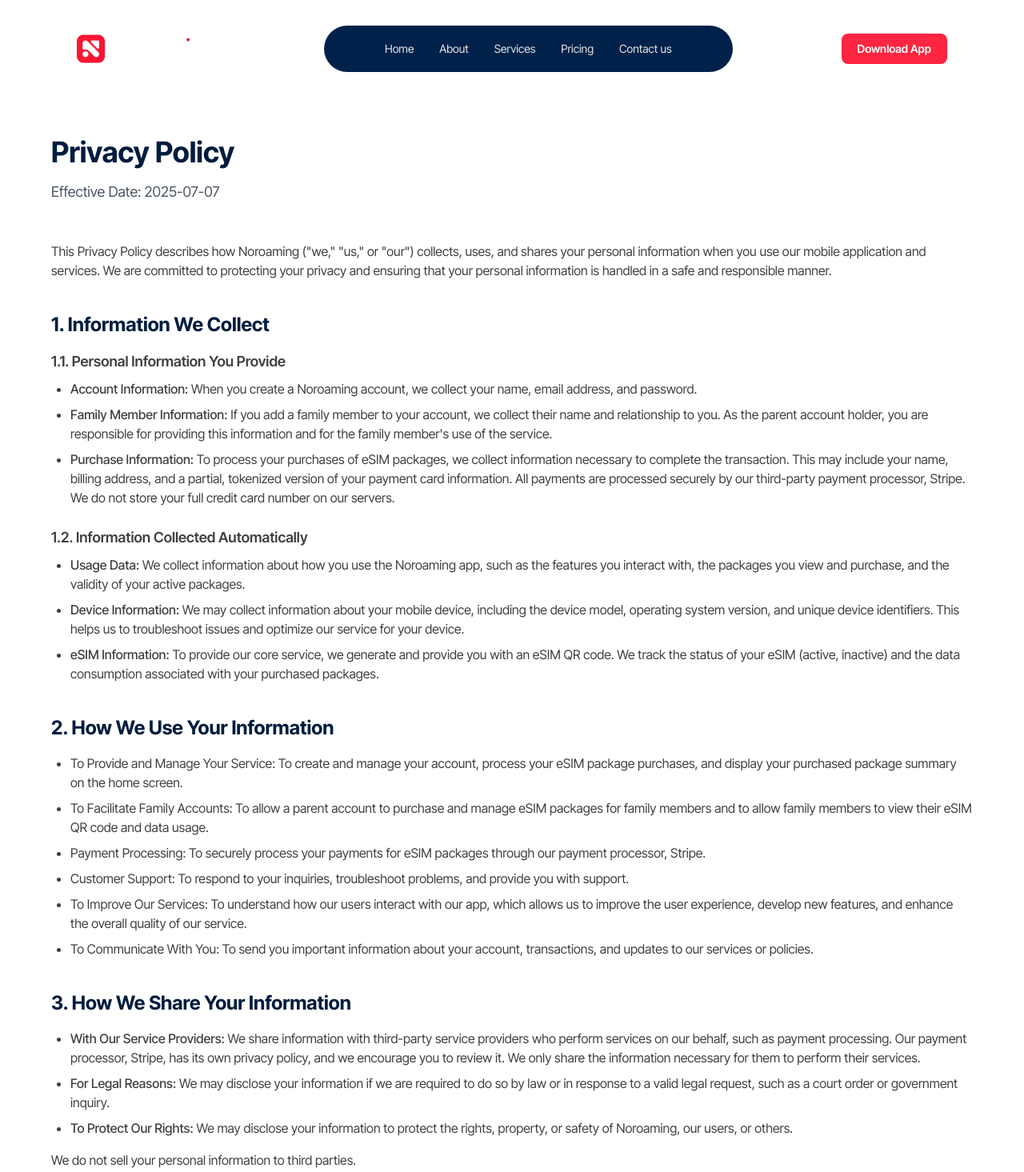
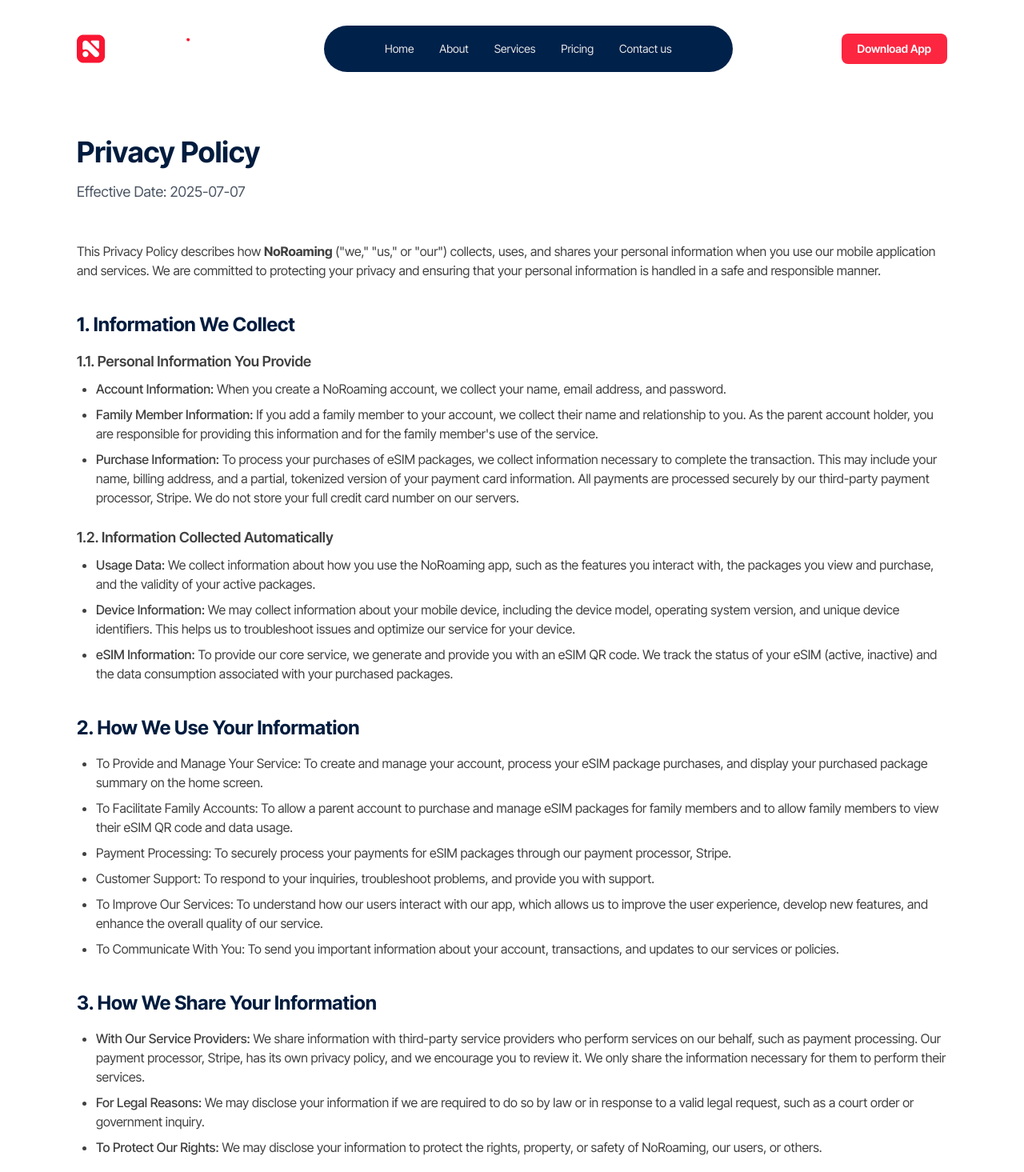
Before and after one commit to md-nafis-sadik/noroaming-landing, a Next.js app: page /privacy-policy in a window 1280 px wide. Shown: the top 1465 px of the page at 80% size. Built offline with nearby package versions, Linux system fonts and the light colour scheme; no server answers.

Commit message:
new privacy

```diff
--- a/app/privacy-policy/page.tsx
+++ b/app/privacy-policy/page.tsx
@@ -1,6 +1,6 @@
 function PrivacyPolicy() {
   return (
-    <section className="containerX mx-auto px-0 lg:px-16 2xl:px-24 py-12 font-inter">
+    <section className="containerX mx-auto py-12 font-inter">
       <div className="mb-12">
         <h1 className="text-4xl font-bold mb-4" style={{ color: '#001C3E' }}>Privacy Policy</h1>
         <p className="text-lg text-gray-600">Effective Date: 2025-07-07</p>
@@ -9,7 +9,7 @@
       <div className="bg-white rounded-lg">
         <div className="mb-10">
           <p className="mb-6">
-            This Privacy Policy describes how Noroaming ("we," "us," or "our") collects, uses, and shares your personal information when you use our mobile application and services. We are committed to protecting your privacy and ensuring that your personal information is handled in a safe and responsible manner.
+            This Privacy Policy describes how <b>NoRoaming</b> (&quot;we,&quot; &quot;us,&quot; or &quot;our&quot;) collects, uses, and shares your personal information when you use our mobile application and services. We are committed to protecting your privacy and ensuring that your personal information is handled in a safe and responsible manner.
           </p>
         </div>
 
@@ -21,15 +21,15 @@
               <div>
                 <h3 className="text-lg font-semibold mb-2">1.1. Personal Information You Provide</h3>
                 <ul className="list-disc pl-6 space-y-2">
-                  <li><span className="font-medium">Account Information:</span> When you create a Noroaming account, we collect your name, email address, and password.</li>
-                  <li><span className="font-medium">Family Member Information:</span> If you add a family member to your account, we collect their name and relationship to you. As the parent account holder, you are responsible for providing this information and for the family member's use of the service.</li>
+                  <li><span className="font-medium">Account Information:</span> When you create a NoRoaming account, we collect your name, email address, and password.</li>
+                  <li><span className="font-medium">Family Member Information:</span> If you add a family member to your account, we collect their name and relationship to you. As the parent account holder, you are responsible for providing this information and for the family member&apos;s use of the service.</li>
                   <li><span className="font-medium">Purchase Information:</span> To process your purchases of eSIM packages, we collect information necessary to complete the transaction. This may include your name, billing address, and a partial, tokenized version of your payment card information. All payments are processed securely by our third-party payment processor, Stripe. We do not store your full credit card number on our servers.</li>
                 </ul>
               </div>
               <div>
                 <h3 className="text-lg font-semibold mb-2">1.2. Information Collected Automatically</h3>
                 <ul className="list-disc pl-6 space-y-2">
-                  <li><span className="font-medium">Usage Data:</span> We collect information about how you use the Noroaming app, such as the features you interact with, the packages you view and purchase, and the validity of your active packages.</li>
+                  <li><span className="font-medium">Usage Data:</span> We collect information about how you use the NoRoaming app, such as the features you interact with, the packages you view and purchase, and the validity of your active packages.</li>
                   <li><span className="font-medium">Device Information:</span> We may collect information about your mobile device, including the device model, operating system version, and unique device identifiers. This helps us to troubleshoot issues and optimize our service for your device.</li>
                   <li><span className="font-medium">eSIM Information:</span> To provide our core service, we generate and provide you with an eSIM QR code. We track the status of your eSIM (active, inactive) and the data consumption associated with your purchased packages.</li>
                 </ul>
@@ -56,7 +56,7 @@
             <ul className="list-disc pl-6 space-y-2">
               <li><span className="font-medium">With Our Service Providers:</span> We share information with third-party service providers who perform services on our behalf, such as payment processing. Our payment processor, Stripe, has its own privacy policy, and we encourage you to review it. We only share the information necessary for them to perform their services.</li>
               <li><span className="font-medium">For Legal Reasons:</span> We may disclose your information if we are required to do so by law or in response to a valid legal request, such as a court order or government inquiry.</li>
-              <li><span className="font-medium">To Protect Our Rights:</span> We may disclose your information to protect the rights, property, or safety of Noroaming, our users, or others.</li>
+              <li><span className="font-medium">To Protect Our Rights:</span> We may disclose your information to protect the rights, property, or safety of NoRoaming, our users, or others.</li>
             </ul>
             <p className="mt-4">We do not sell your personal information to third parties.</p>
           </div>
@@ -67,7 +67,7 @@
             <div className="grid md:grid-cols-2 gap-6">
               <div className="border border-gray-200 rounded-lg p-4">
                 <h3 className="font-semibold mb-2">Access and Correction</h3>
-                <p>You can access and update your account information at any time through the app's settings.</p>
+                <p>You can access and update your account information at any time through the app&apos;s settings.</p>
               </div>
               <div className="border border-gray-200 rounded-lg p-4">
                 <h3 className="font-semibold mb-2">Data Deletion</h3>
@@ -90,7 +90,7 @@
 
           {/* Section 6 */}
           <div>
-            <h2 className="text-2xl font-bold mb-4" style={{ color: '#001C3E' }}>6. Children's Privacy</h2>
+            <h2 className="text-2xl font-bold mb-4" style={{ color: '#001C3E' }}>6. Children&apos;s Privacy</h2>
             <p>
               Our services are not directed to children under the age of 13 without the consent and supervision of a parent or guardian. The family member feature is intended for a parent or legal guardian to manage eSIM access for their dependents. We do not knowingly collect personal information from children under 13 without parental consent. If you believe we have collected information from a child under 13 without proper consent, please contact us immediately at kontakt@egalactic.com.
             </p>
@@ -108,7 +108,7 @@
           <div>
             <h2 className="text-2xl font-bold mb-4" style={{ color: '#001C3E' }}>8. Changes to This Privacy Policy</h2>
             <p>
-              We may update this Privacy Policy from time to time. We will notify you of any changes by posting the new Privacy Policy on this page and updating the "Effective Date" at the top. We encourage you to review this Privacy Policy periodically for any changes.
+              We may update this Privacy Policy from time to time. We will notify you of any changes by posting the new Privacy Policy on this page and updating the &quot;Effective Date&quot; at the top. We encourage you to review this Privacy Policy periodically for any changes.
             </p>
           </div>
 
@@ -120,7 +120,6 @@
           </div>
         </div>
       </div>
-
     </section>
   );
 }
--- a/components/hero/HeroHome.tsx
+++ b/components/hero/HeroHome.tsx
@@ -72,8 +72,8 @@
         backgroundBlendMode: "overlay",
       }}
     >
-      <section className="containerX relative min-h-[630px] font-[600] w-full pt-10 lg:pt-0 pb-0 px-0 lg:px-16 2xl:px-20">
-        <div className="flex flex-col lg:flex-row px-4">
+      <section className="containerX relative min-h-[630px] font-[600] w-full pt-10 lg:pt-0 pb-0">
+        <div className="flex flex-col lg:flex-row">
           {/* Left portion */}
           <div
             ref={textBlockRef}
--- a/components/navigation/Navbar.tsx
+++ b/components/navigation/Navbar.tsx
@@ -39,7 +39,7 @@
           : "bg-transparent"
       )}
     >
-      <div className="containerX flex flex-row items-center justify-between gap-4 py-4 lg:py-8 px-6 lg:px-24">
+      <div className="containerX flex flex-row items-center justify-between gap-4 py-4 lg:py-8">
         <div className="flex items-center gap-12">
           <Link href={routes.homepage.link} className="h-fit">
             <div className="flex items-center gap-2">
```
